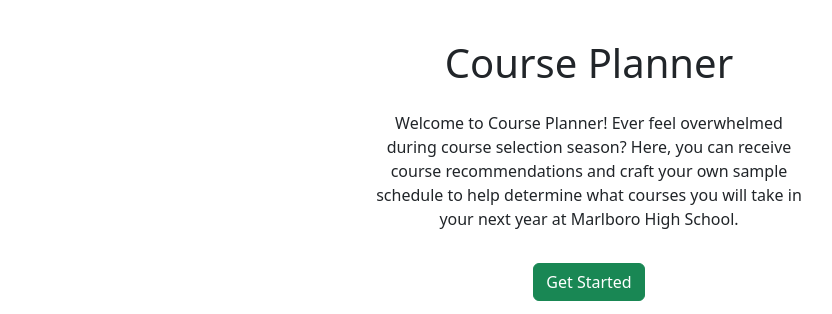
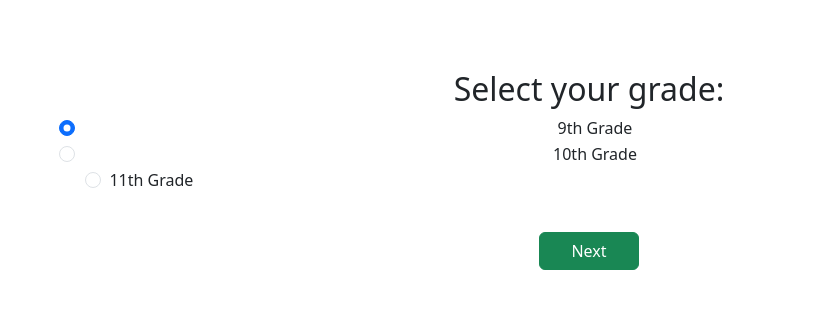
Before and after one commit to Shagan742/CoursePlanner, a plain HTML site: page index.html in a window 1280 px wide. Both pictures are taken after a click on the button "Get Started". Shown: the part 272-586 px from the top of the page, without its empty margins (51-883 px from the left). Drawn offline with nearby package versions, Linux system fonts and the light colour scheme.

Commit message:
fixed small errors by closing section tags + adding v-model to stuff that didnt get it

```diff
--- a/index.html
+++ b/index.html
@@ -32,16 +32,17 @@
                         craft your own sample schedule to help determine what courses you will take in your next year at Marlboro High School.</p>
                         <button type="button" class="btn btn-success my-3" @click="nextPage()">Get Started</button>
                     </div>
+            </section>
             <section id="coursesTaken+Major" class="row text-center justify-content-center align-content-center mx-3" style="min-height:900px;" hidden>
                 <!-- grade selection -->
                 <div class="row">
                     <h2>Select your grade:</h2>
                     <div class="form-check form-check-inline">
-                    <input class="form-check-input" type="radio" name="inlineRadioOptions" id="9th" value="option1">
+                    <input class="form-check-input" type="radio" name="inlineRadioOptions" id="9th" value="9" v-model="grade">
                     <label class="form-check-label" for="9th">9th Grade</label>
                 </div>
                     <div class="form-check form-check-inline">
-                        <input class="form-check-input" type="radio" name="inlineRadioOptions" id="10th" value="option2">
+                        <input class="form-check-input" type="radio" name="inlineRadioOptions" id="10th" value="10" v-model="grade">
                         <label class="form-check-label" for="10th">10th Grade</label>
                     </div>
                     <div class="col-sm-2">
@@ -728,7 +729,7 @@
                     <button type="button" class="btn btn-success my-3 toNextTable" style="width:100px;" @click="nextTableSelection()">Next</button>
                     <button type="button" class="btn btn-success my-3 toMajors" style="width:100px;" @click="majorSelection()" hidden>To Majors</button>
                 </div>
-
+        </section>
                 <!-- major selection -->
 <div class="row justify-content-center majors" hidden>
                     <h2 class="my-4">Select your intended major/primary interest:</h2>
```
